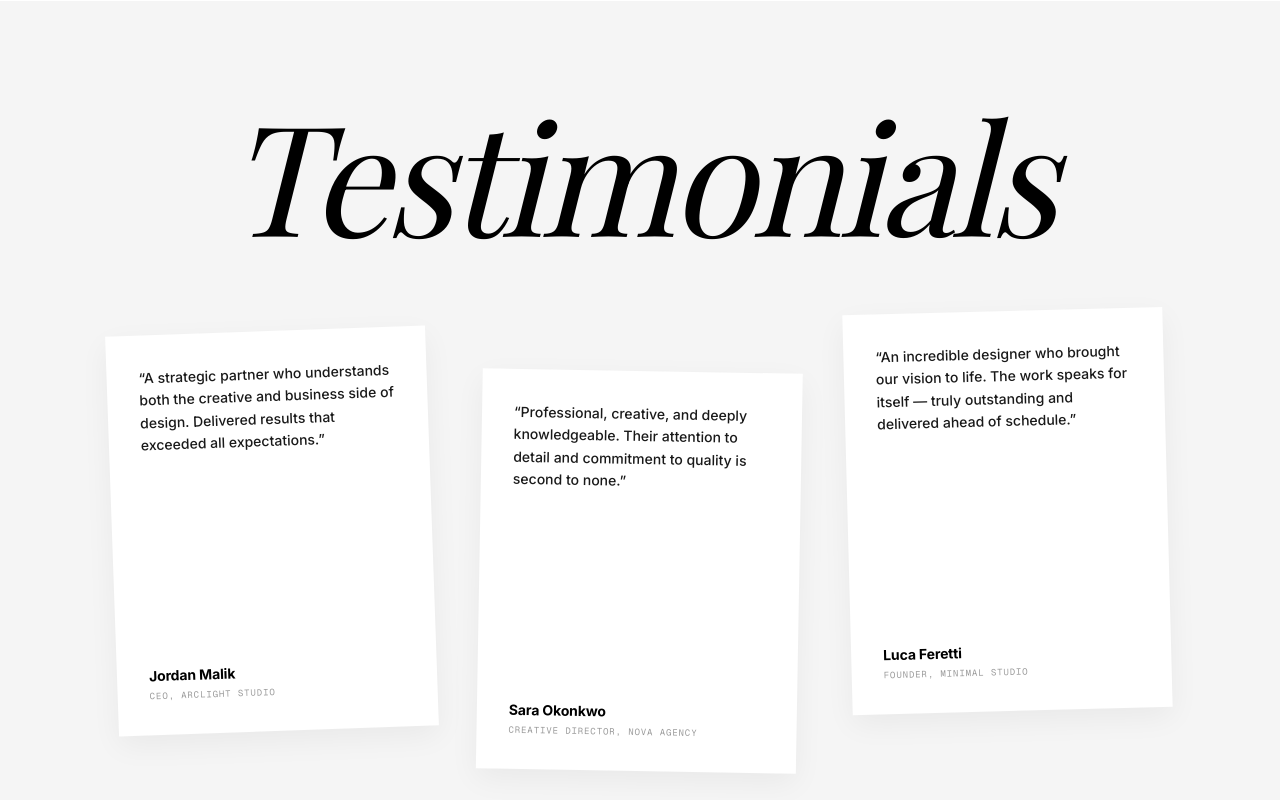
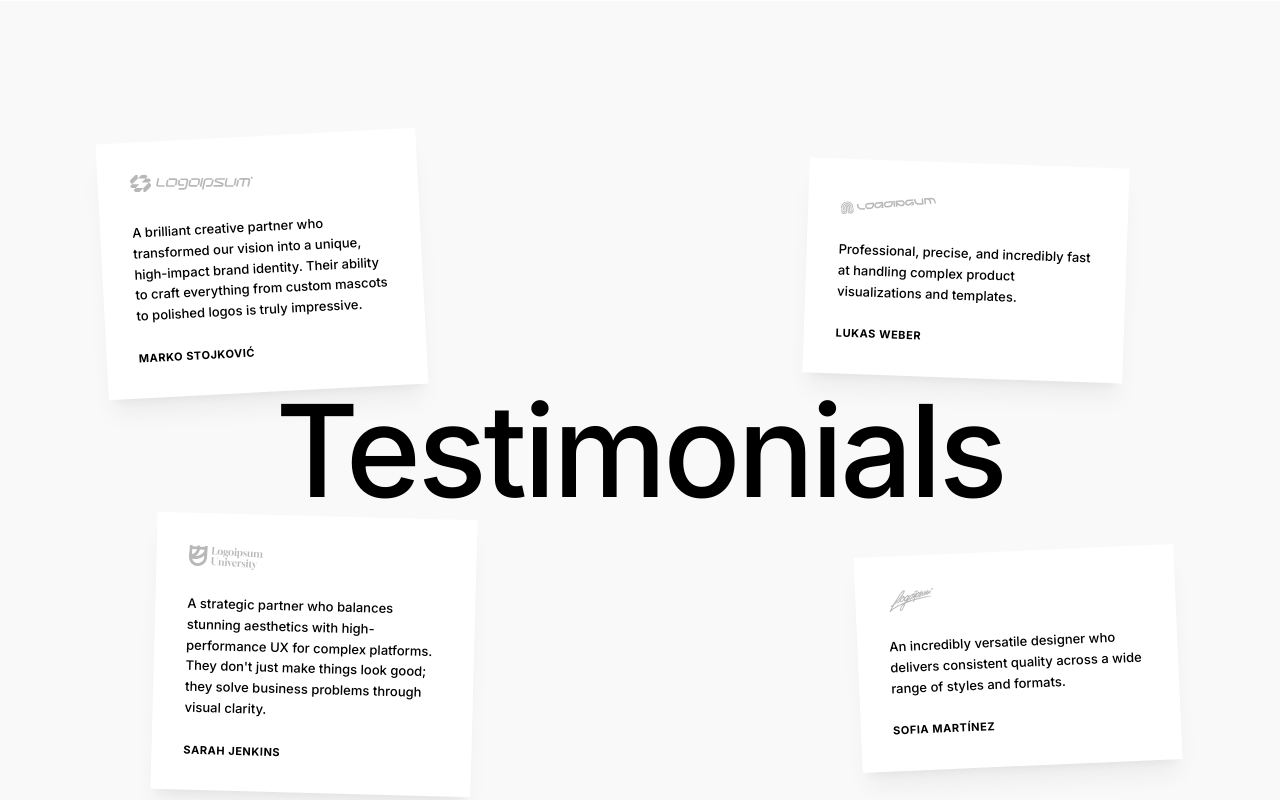
Before and after one commit to MagghyJi/portfolio-flux, a Next.js app: page / in a window 1280 px wide. Shown: the part 7160-7960 px from the top of the page. Built offline with nearby package versions, Linux system fonts and the light colour scheme; a web font is replaced by a local one.

Commit message:
Refined Testimonials layout with scattered overlapping cards

```diff
--- a/src/app/components/Testimonials.tsx
+++ b/src/app/components/Testimonials.tsx
@@ -1,71 +1,80 @@
+import Image from "next/image";
+
 const testimonials = [
   {
-    quote:
-      "A strategic partner who understands both the creative and business side of design. Delivered results that exceeded all expectations.",
-    author: "Jordan Malik",
-    role: "CEO, Arclight Studio",
-    rotation: "-2deg",
-    offset: "0px",
+    name: "MARKO STOJKOVIĆ",
+    text: "A brilliant creative partner who transformed our vision into a unique, high-impact brand identity. Their ability to craft everything from custom mascots to polished logos is truly impressive.",
+    logo: "/logo-1.svg",
+    rotate: "-3deg",
+    position: "top-[15%] left-[8%]",
+    zIndex: "z-20", // In front
   },
   {
-    quote:
-      "Professional, creative, and deeply knowledgeable. Their attention to detail and commitment to quality is second to none.",
-    author: "Sara Okonkwo",
-    role: "Creative Director, Nova Agency",
-    rotation: "1deg",
-    offset: "40px",
+    name: "LUKAS WEBER",
+    text: "Professional, precise, and incredibly fast at handling complex product visualizations and templates.",
+    logo: "/logo-2.svg",
+    rotate: "2deg",
+    position: "top-[18%] right-[12%]",
+    zIndex: "z-0", // Behind
   },
   {
-    quote:
-      "An incredible designer who brought our vision to life. The work speaks for itself — truly outstanding and delivered ahead of schedule.",
-    author: "Luca Feretti",
-    role: "Founder, Minimal Studio",
-    rotation: "-1.5deg",
-    offset: "-20px",
+    name: "SARAH JENKINS",
+    text: "A strategic partner who balances stunning aesthetics with high-performance UX for complex platforms. They don't just make things look good; they solve business problems through visual clarity.",
+    logo: "/logo-3.svg",
+    rotate: "1.5deg",
+    position: "bottom-[12%] left-[12%]",
+    zIndex: "z-20", // In front
+  },
+  {
+    name: "SOFIA MARTÍNEZ",
+    text: "An incredibly versatile designer who delivers consistent quality across a wide range of styles and formats.",
+    logo: "/logo-4.svg",
+    rotate: "-2.5deg",
+    position: "bottom-[15%] right-[8%]",
+    zIndex: "z-20", // In front
   },
 ];
 
 export default function Testimonials() {
   return (
-    <section className="bg-[#F5F5F5] overflow-hidden px-8 pt-24 pb-32">
-      <div className="max-w-6xl mx-auto relative">
-        {/* Large heading */}
-        <h2
-          className="font-playfair italic leading-[1.0] text-black mb-20 text-center"
-          style={{ fontSize: "12vw", letterSpacing: "-0.03em" }}
-        >
+    <section className="bg-[#F9F9F9] py-48 px-12 relative overflow-hidden min-h-[900px] flex items-center justify-center">
+      {/* Central Title - Mid Layer */}
+      <h2 className="text-[12vw] md:text-[10vw] font-medium text-[#000000] leading-none z-10 tracking-tight">
         Testimonials
       </h2>
 
-        {/* Scattered Cards */}
-        <div className="flex flex-wrap justify-center gap-8 md:gap-12 relative min-h-[400px]">
+      {/* Floating Cards */}
+      <div className="absolute inset-0 max-w-[1440px] mx-auto">
         {testimonials.map((t, i) => (
           <div
             key={i}
-              className="bg-white p-8 shadow-[0_10px_30px_rgba(0,0,0,0.05)] max-w-[320px] flex flex-col justify-between transition-transform hover:scale-105 duration-500"
-              style={{
-                transform: `rotate(${t.rotation}) translateY(${t.offset})`,
-                zIndex: i,
-              }}
+            className={`absolute ${t.position} ${t.zIndex} w-[280px] md:w-[320px] bg-white p-8 shadow-xl shadow-black/5 transition-transform hover:scale-105 hover:z-50 duration-500`}
+            style={{ transform: `rotate(${t.rotate})` }}
           >
-              <p className="text-sm leading-[1.6] text-black/90 mb-10 font-medium">
-                &ldquo;{t.quote}&rdquo;
+            <div className="flex flex-col gap-6">
+              {/* Logo */}
+              <div className="relative h-6 w-32 grayscale opacity-80">
+                <Image
+                  src={t.logo}
+                  alt="Partner logo"
+                  fill
+                  className="object-contain object-left"
+                />
+              </div>
+
+              {/* Content */}
+              <p className="text-[13px] leading-[1.6] text-[#000000] font-medium">
+                {t.text}
               </p>
-              <div>
-                <p className="text-sm font-bold text-black tracking-[-0.01em]">
-                  {t.author}
-                </p>
-                <p
-                  className="font-mono text-[9px] text-black/40 uppercase mt-1"
-                  style={{ letterSpacing: "0.1em" }}
-                >
-                  {t.role}
-                </p>
+
+              {/* Author */}
+              <span className="font-bold text-[11px] uppercase tracking-wider text-[#000000]">
+                {t.name}
+              </span>
             </div>
           </div>
         ))}
       </div>
-      </div>
     </section>
   );
 }
```
Lines whose indentation alone changed are shown as unchanged.
